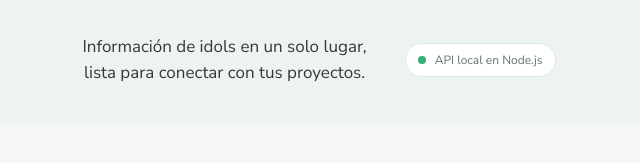
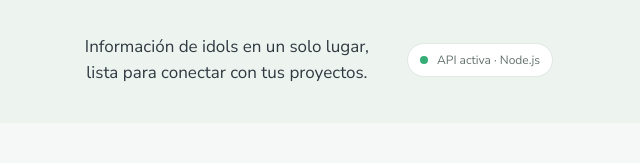
Before and after one commit to jazmintorres2812-jpg/api-idols, a website: page public/index.html in a window 1280 px wide. Shown: the part 396-559 px from the top of the page, 321-961 px from the left. Drawn offline with nearby package versions, Linux system fonts and the light colour scheme; no server answers.

Commit message:
Actualizar estado visual para API desplegada

```diff
--- a/public/index.html
+++ b/public/index.html
@@ -29,7 +29,7 @@
     </section>
     <section class="intro" id="about">
       <p>Información de idols en un solo lugar,<br>lista para conectar con tus proyectos.</p>
-      <span class="status"><i></i> API local en Node.js</span>
+      <span class="status"><i></i> API activa · Node.js</span>
     </section>
     <section class="playground" id="try">
       <div class="section-heading"><span class="kicker">EXPLORADOR</span><h2>Prueba la API</h2><p>Escribe una ruta y consulta la respuesta en vivo.</p></div>
```
